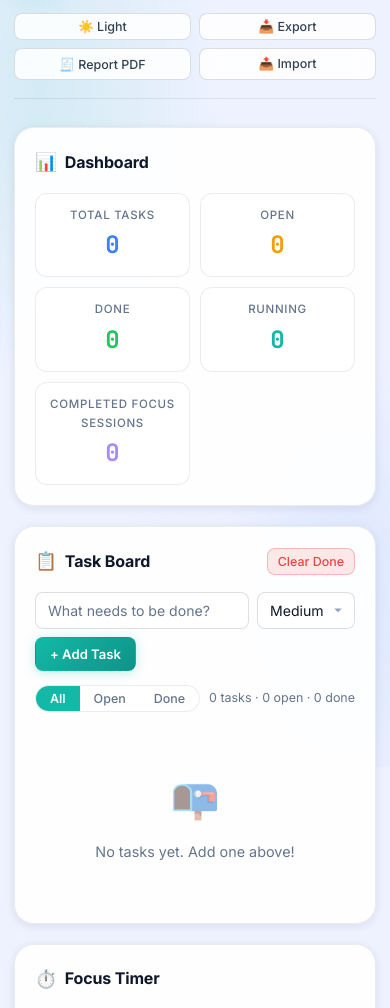
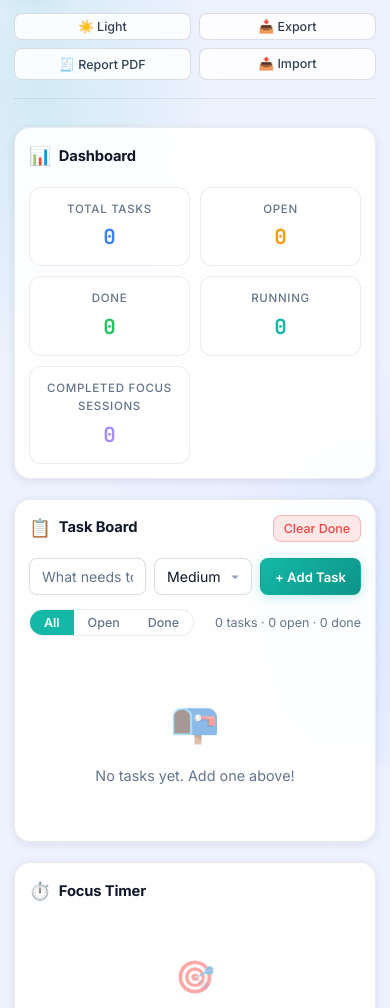
Before and after one commit to mofasuhu/productivity_desk, a plain HTML site: page index.html in a window 390 px wide. Shown: the part 77-1085 px from the top of the page. Drawn offline with Linux system fonts and the light colour scheme.

Commit message:
Layout refactor: add full-width Dashboard, convert to 3-column main grid, and adjust responsive & scrolling behavior (#7)
* Fix mobile card width and typography responsiveness

* Resolve mobile task-row CSS merge conflict

```diff
--- a/index.html
+++ b/index.html
@@ -281,6 +281,8 @@
       border: 1px solid var(--border-subtle);
       border-radius: var(--radius-xl);
       padding: 20px;
+      width: 100%;
+      min-width: 0;
       backdrop-filter: blur(20px);
       box-shadow: var(--shadow-sm);
       transition: border-color var(--transition-default);
@@ -361,6 +363,11 @@
       gap: 20px;
       align-items: start;
     }
+    .main-grid > .card { min-width: 0; }
+
+    #taskBoardCard { grid-column: 1 / 2; }
+    #timerCard { grid-column: 2 / 3; }
+    #notesCard { grid-column: 3 / 4; }
 
     #taskBoardCard { grid-column: 1 / 2; }
     #timerCard { grid-column: 2 / 3; }
@@ -1086,6 +1093,9 @@
       .app-wrapper { padding: 12px 14px 30px; }
       .app-header { padding: 10px 0 18px; }
       .app-title { font-size: 1.25rem; }
+      .card { padding: 14px; border-radius: var(--radius-lg); }
+      .card-title { font-size: 0.92rem; }
+      .stat-value { font-size: 1.3rem; }
       .header-actions {
         width: 100%;
         justify-content: flex-start;
@@ -1100,7 +1110,9 @@
       .timer-time { font-size: 1.8rem; }
       .task-item { padding: 10px 12px; gap: 10px; }
       .stats-grid { grid-template-columns: repeat(2, minmax(0, 1fr)); }
-      .task-add-row .input { min-width: 140px; }
+      /* Keep task add controls from forcing card overflow on phones */
+      .task-add-row .input { min-width: 0; }
+      .task-add-row .select-input { min-width: 0; }
       .task-actions { opacity: 1; }
     }
 
```
